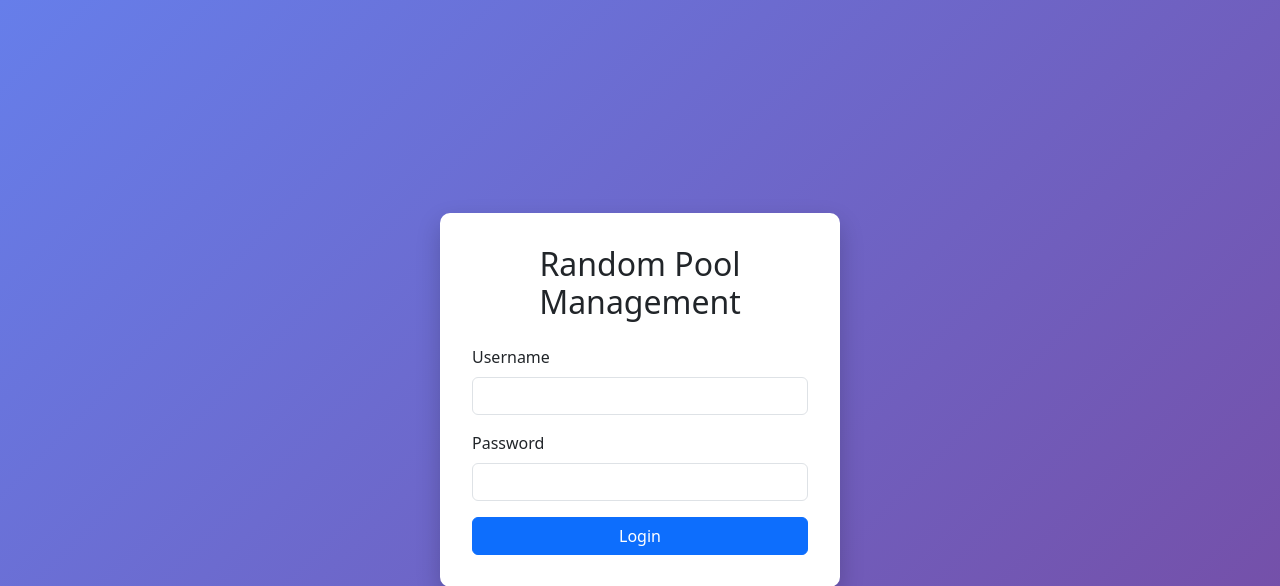
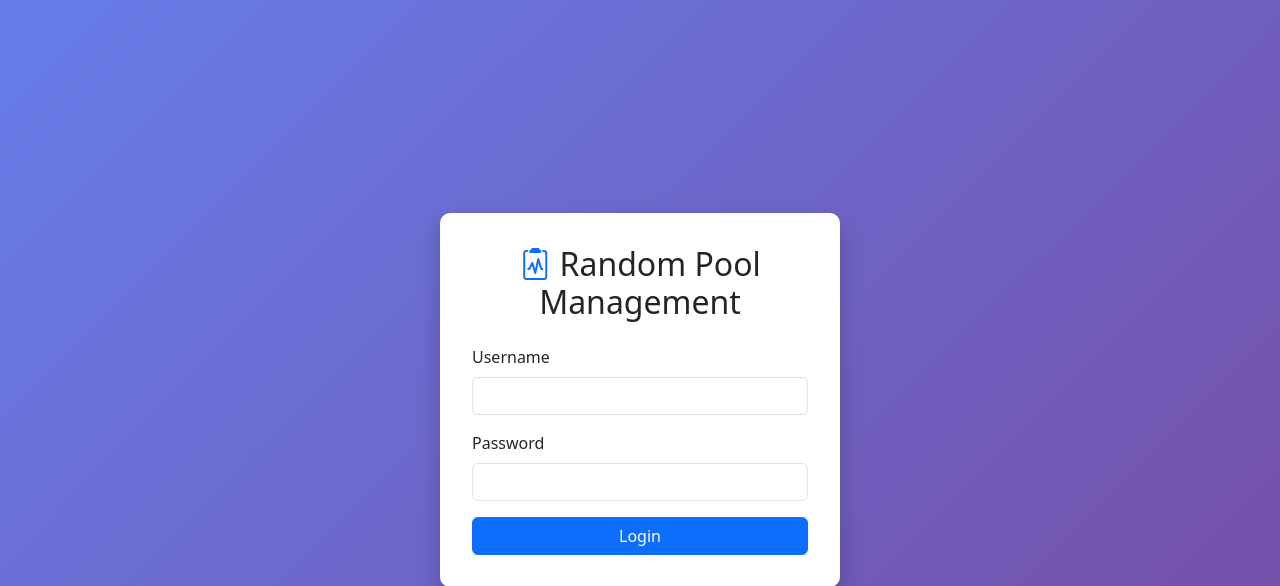
Before and after one commit to packNsnap/Random-pool, a FastAPI app: page /login in a window 1280 px wide. Shown: the top 586 px of the page. Run offline with FastAPI, Linux system fonts and the light colour scheme.

Commit message:
Update the application logo to a new icon
Replace the existing mailbox icon with a new clipboard/pulse icon in the navigation bar and login page. Update `templates/base.html` and `templates/login.html` to reflect the icon change. Add bootstrap-icons CDN to `templates/login.html`.

Replit-Commit-Author: Agent
Replit-Commit-Session-Id: 77d187f3-610d-43a3-bc20-614b7505431f
Replit-Commit-Checkpoint-Type: full_checkpoint
Replit-Commit-Event-Id: 111a654c-0621-48ba-adf8-a5b451c3d2e8
Replit-Commit-Screenshot-Url: https://storage.googleapis.com/screenshot-production-us-central1/2f23edb6-68a7-46dc-943d-7637cd790775/77d187f3-610d-43a3-bc20-614b7505431f/4lNfgRs

```diff
--- a/templates/base.html
+++ b/templates/base.html
@@ -16,7 +16,7 @@
     <nav class="navbar navbar-expand-lg navbar-dark bg-primary fixed-top">
         <div class="container-fluid">
             <a class="navbar-brand" href="/">
-                <i class="bi bi-mailbox"></i> Random Pool Management
+                <i class="bi bi-clipboard2-pulse"></i> Random Pool Management
             </a>
             <button class="navbar-toggler" type="button" data-bs-toggle="collapse" data-bs-target="#navbarNav">
                 <span class="navbar-toggler-icon"></span>
--- a/templates/login.html
+++ b/templates/login.html
@@ -5,6 +5,7 @@
     <meta name="viewport" content="width=device-width, initial-scale=1.0">
     <title>Login - Random Pool Management</title>
     <link href="https://cdn.jsdelivr.net/npm/bootstrap@5.3.0/dist/css/bootstrap.min.css" rel="stylesheet">
+    <link rel="stylesheet" href="https://cdn.jsdelivr.net/npm/bootstrap-icons@1.11.0/font/bootstrap-icons.css">
     <style>
         body {
             display: flex;
@@ -25,7 +26,7 @@
 </head>
 <body>
     <div class="login-form">
-        <h2 class="text-center mb-4">Random Pool Management</h2>
+        <h2 class="text-center mb-4"><i class="bi bi-clipboard2-pulse text-primary"></i> Random Pool Management</h2>
         {% if error %}
         <div class="alert alert-danger">{{ error }}</div>
         {% endif %}
```
Also changed, not shown: 1 other file.
